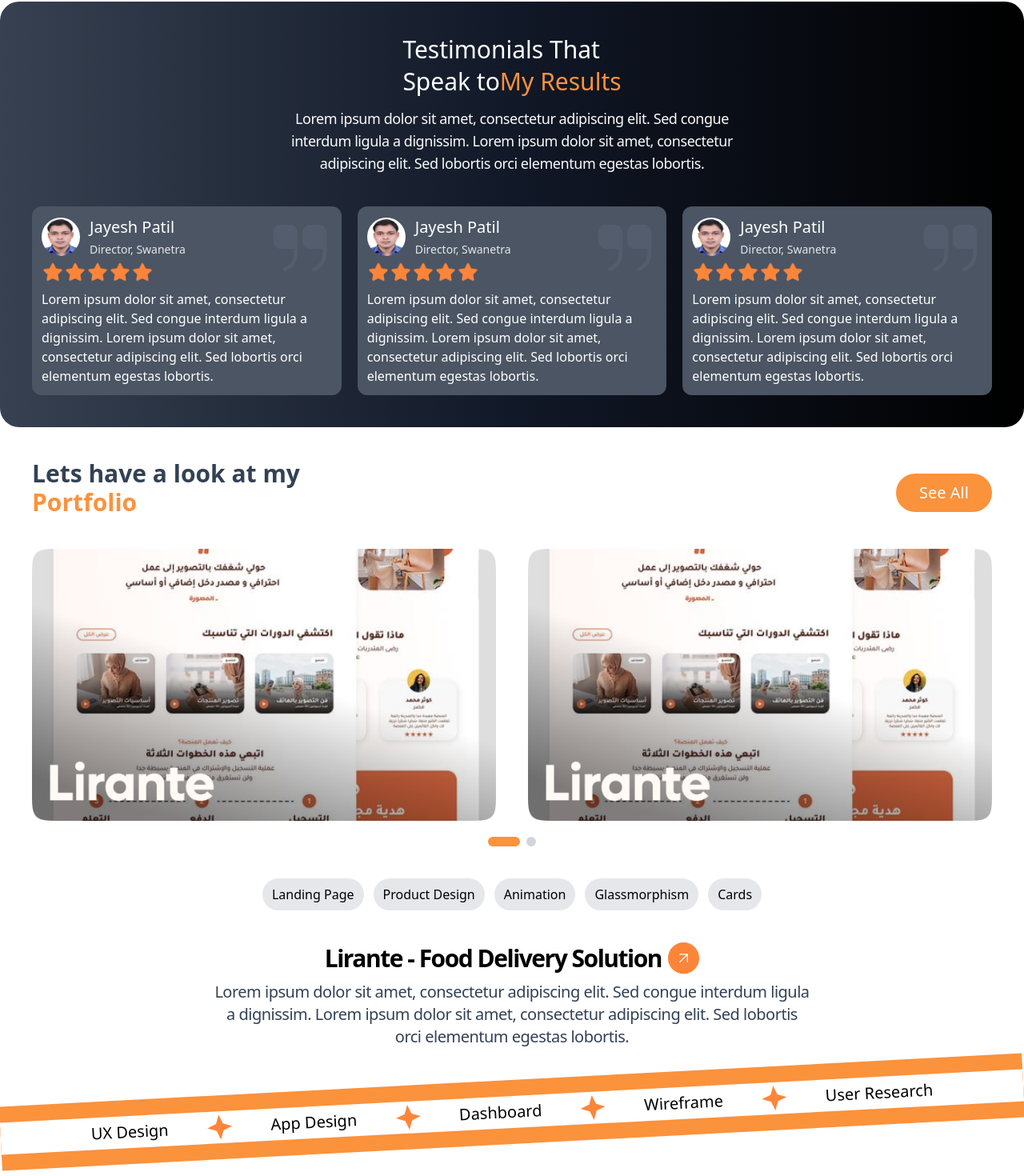
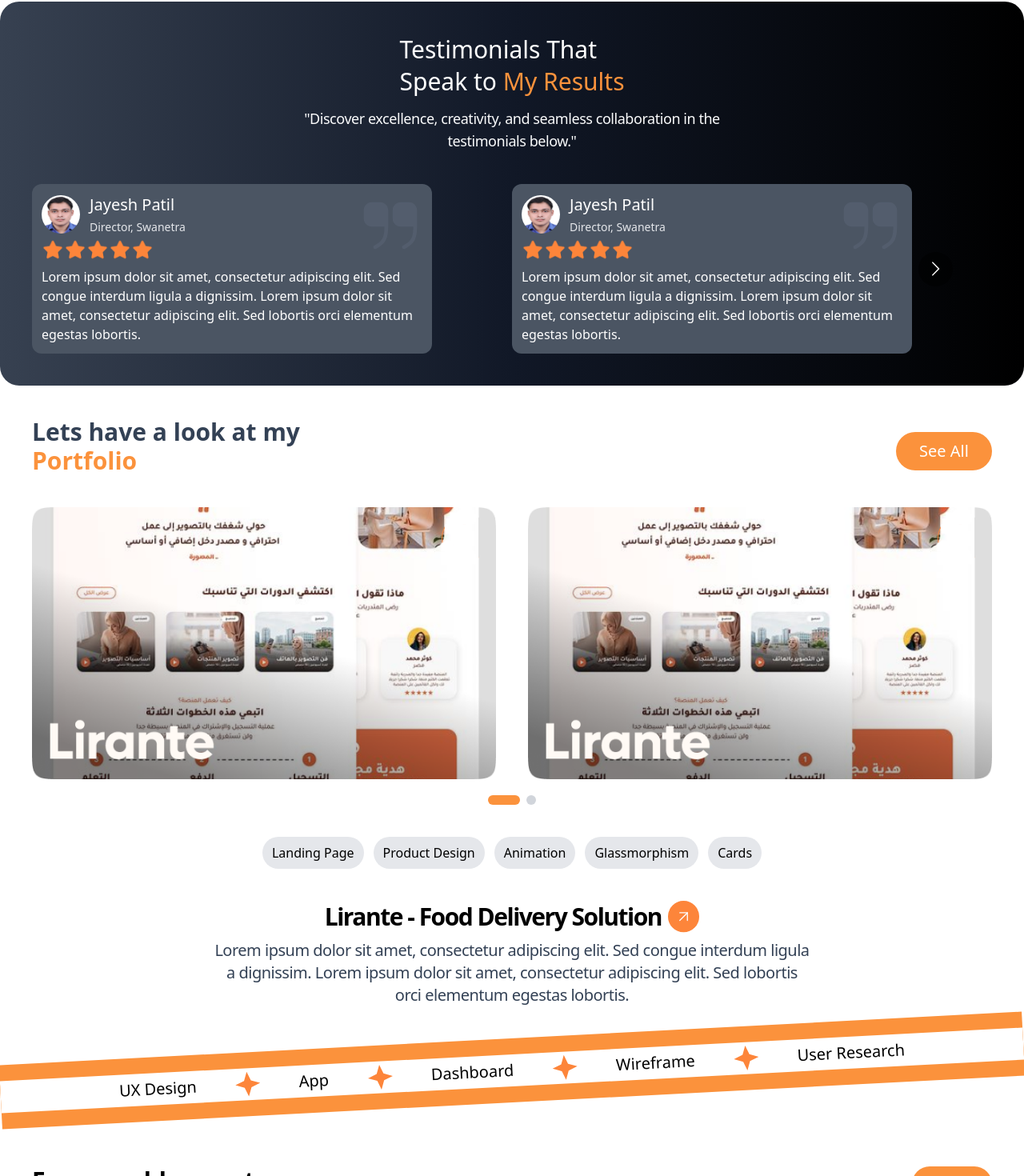
Before and after one commit to narendrarty17/port, a Next.js app: page / in a window 1280 px wide. Shown: the part 2674-4144 px from the top of the page at 80% size. Built offline with nearby package versions, Linux system fonts and the light colour scheme.

Commit message:
added carosouel to testimonials

```diff
--- a/components/banner.js
+++ b/components/banner.js
@@ -1,10 +1,10 @@
 const banner = () => {
     return (
         <div className="overflow-hidden mb-10 h-20 -rotate-3 text-xl bg-orange-400 flex items-center justify-center">
-            <div className="flex items-center h-10 gap-12 bg-white w-full justify-center font-medium">
+            <div className="overflow-hidden flex items-center h-10 gap-12 bg-white w-full justify-center font-medium">
                 <div>UX Design</div>
                 <img className="h-8" src="/images/star4Sides.svg" />
-                <div>App Design</div>
+                <div>App</div>
                 <img className="h-8" src="/images/star4Sides.svg" />
                 <div> Dashboard</div>
                 <img className="h-8" src="/images/star4Sides.svg" />
--- /dev/null
+++ b/components/carousel.js
@@ -0,0 +1,34 @@
+import Carousel from "react-multi-carousel";
+import 'react-multi-carousel/lib/styles.css';
+const responsive = {
+    superLargeDesktop: {
+        // the naming can be any, depends on you.
+        breakpoint: { max: 4000, min: 3000 },
+        items: 5
+    },
+    desktop: {
+        breakpoint: { max: 3000, min: 1024 },
+        items: 3
+    },
+    tablet: {
+        breakpoint: { max: 1024, min: 464 },
+        items: 2
+    },
+    mobile: {
+        breakpoint: { max: 464, min: 0 },
+        items: 1
+    }
+}
+
+const CarouselDefault = () => {
+    return (
+        <Carousel responsive={responsive}>
+            <div>Item 1</div>
+            <div>Item 2</div>
+            <div>Item 3</div>
+            <div>Item 4</div>
+        </Carousel>
+    );
+}
+
+export default CarouselDefault;
--- a/components/testimonials.js
+++ b/components/testimonials.js
@@ -1,3 +1,26 @@
+import Carousel from "react-multi-carousel";
+import "react-multi-carousel/lib/styles.css";
+
+const responsive = {
+    superLargeDesktop: {
+        // the naming can be any, depends on you.
+        breakpoint: { max: 4000, min: 2000 },
+        items: 4
+    },
+    desktop: {
+        breakpoint: { max: 2000, min: 1024 },
+        items: 3
+    },
+    tablet: {
+        breakpoint: { max: 1024, min: 768 },
+        items: 2
+    },
+    mobile: {
+        breakpoint: { max: 768, min: 0 },
+        items: 1
+    }
+};
+
 const testimonials = () => {
     return (
         <div className="overflow-hidden p-10 flex flex-col gap-10 bg-gradient-to-r from-gray-700 via-gray-900 to-black rounded-3xl">
@@ -6,18 +29,15 @@
                     <p className="text-white">Testimonials That</p>
                     <p>
                         <span className="text-white">Speak to</span>
-                        <span className="text-orange-400">My Results</span>
+                        <span className="text-orange-400"> My Results</span>
                     </p>
                 </div>
                 <p className="max-w-[600px] justify-center text-gray-50 text-center text-lg tracking-tight">
-                    Lorem ipsum dolor sit amet, consectetur adipiscing elit. Sed
-                    congue interdum ligula a dignissim. Lorem ipsum dolor sit amet,
-                    consectetur adipiscing elit. Sed lobortis orci elementum egestas
-                    lobortis.
+                    "Discover excellence, creativity, and seamless collaboration in the testimonials below."
                 </p>
             </div>
-            <div className="flex gap-5 justify-center">
-                <div className="flex flex-col gap-2 bg-gray-600  text-white max-w-[500px] p-3 rounded-xl">
+            <Carousel responsive={responsive}>
+                <div className="flex flex-col gap-2 mr-4 bg-gray-600  text-white max-w-[500px] p-3 rounded-xl">
                     <div className="flex items-start justify-between">
                         <div className="flex flex-col gap-1">
                             <div className="flex items-center gap-3">
@@ -54,7 +74,7 @@
                         lobortis.
                     </p>
                 </div>
-                <div className="hidden md:flex flex-col gap-2 bg-gray-600  text-white max-w-[500px] p-3 rounded-xl">
+                <div className="flex flex-col gap-2 mr-4 bg-gray-600  text-white max-w-[500px] p-3 rounded-xl">
                     <div className="flex items-start justify-between">
                         <div className="flex flex-col gap-1">
                             <div className="flex items-center gap-3">
@@ -91,7 +111,7 @@
                         lobortis.
                     </p>
                 </div>
-                <div className="hidden md:flex flex-col gap-2 bg-gray-600  text-white max-w-[500px] p-3 rounded-xl">
+                <div className="flex flex-col gap-2 mr-4 bg-gray-600  text-white max-w-[500px] p-3 rounded-xl">
                     <div className="flex items-start justify-between">
                         <div className="flex flex-col gap-1">
                             <div className="flex items-center gap-3">
@@ -128,7 +148,44 @@
                         lobortis.
                     </p>
                 </div>
-            </div>
+                <div className="flex flex-col gap-2 mr-4 bg-gray-600  text-white max-w-[500px] p-3 rounded-xl">
+                    <div className="flex items-start justify-between">
+                        <div className="flex flex-col gap-1">
+                            <div className="flex items-center gap-3">
+                                <img
+                                    className="w-12 h-12 rounded-full"
+                                    src="/images/Narendra.jpg"
+                                />
+                                <div className="flex flex-col gap-1">
+                                    <div className="text-xl font-medium">
+                                        Jayesh Patil
+                                    </div>
+                                    <div className="text-sm text-gray-200">
+                                        Director, Swanetra
+                                    </div>
+                                </div>
+                            </div>
+                            <div className="flex">
+                                <img className="w-7 h-7" src="/images/star.png" />
+                                <img className="w-7 h-7" src="/images/star.png" />
+                                <img className="w-7 h-7" src="/images/star.png" />
+                                <img className="w-7 h-7" src="/images/star.png" />
+                                <img className="w-7 h-7" src="/images/star.png" />
+                            </div>
+                        </div>
+                        <img
+                            className="w-20"
+                            src="/images/quote-down.svg"
+                        />
+                    </div>
+                    <p className="text-white max-w-[480px] ">
+                        Lorem ipsum dolor sit amet, consectetur adipiscing elit. Sed
+                        congue interdum ligula a dignissim. Lorem ipsum dolor sit amet,
+                        consectetur adipiscing elit. Sed lobortis orci elementum egestas
+                        lobortis.
+                    </p>
+                </div>
+            </Carousel>
         </div>
     );
 }
--- a/package.json
+++ b/package.json
@@ -11,7 +11,8 @@
   "dependencies": {
     "next": "13.5.6",
     "react": "^18",
-    "react-dom": "^18"
+    "react-dom": "^18",
+    "react-multi-carousel": "^2.8.4"
   },
   "devDependencies": {
     "autoprefixer": "^10.4.16",
--- a/pages/index.js
+++ b/pages/index.js
@@ -8,6 +8,8 @@
 import Banner from "@/components/banner";
 import FromMyBlogPost from "@/components/fromMyBlogPost";
 import Footer from "@/components/footer";
+import Carousel from "@/components/carousel";
+import CarouselDefault from "@/components/carousel";
 
 
 export default function Home() {
@@ -22,6 +24,7 @@
       <Portfolio />
       <Banner />
       <FromMyBlogPost />
+      <CarouselDefault />
       <Footer />
     </div>
   );
--- a/tailwind.config.js
+++ b/tailwind.config.js
@@ -10,7 +10,7 @@
   ],
   theme: {
     extend: {
-      'sm': '480px',
+      'sm': '576px',
       'md': '768px',
       'td': '908px',
       'lg': '1024px',
```
Also changed, not shown: 1 other file (tests, documents, lock files or other folders).
